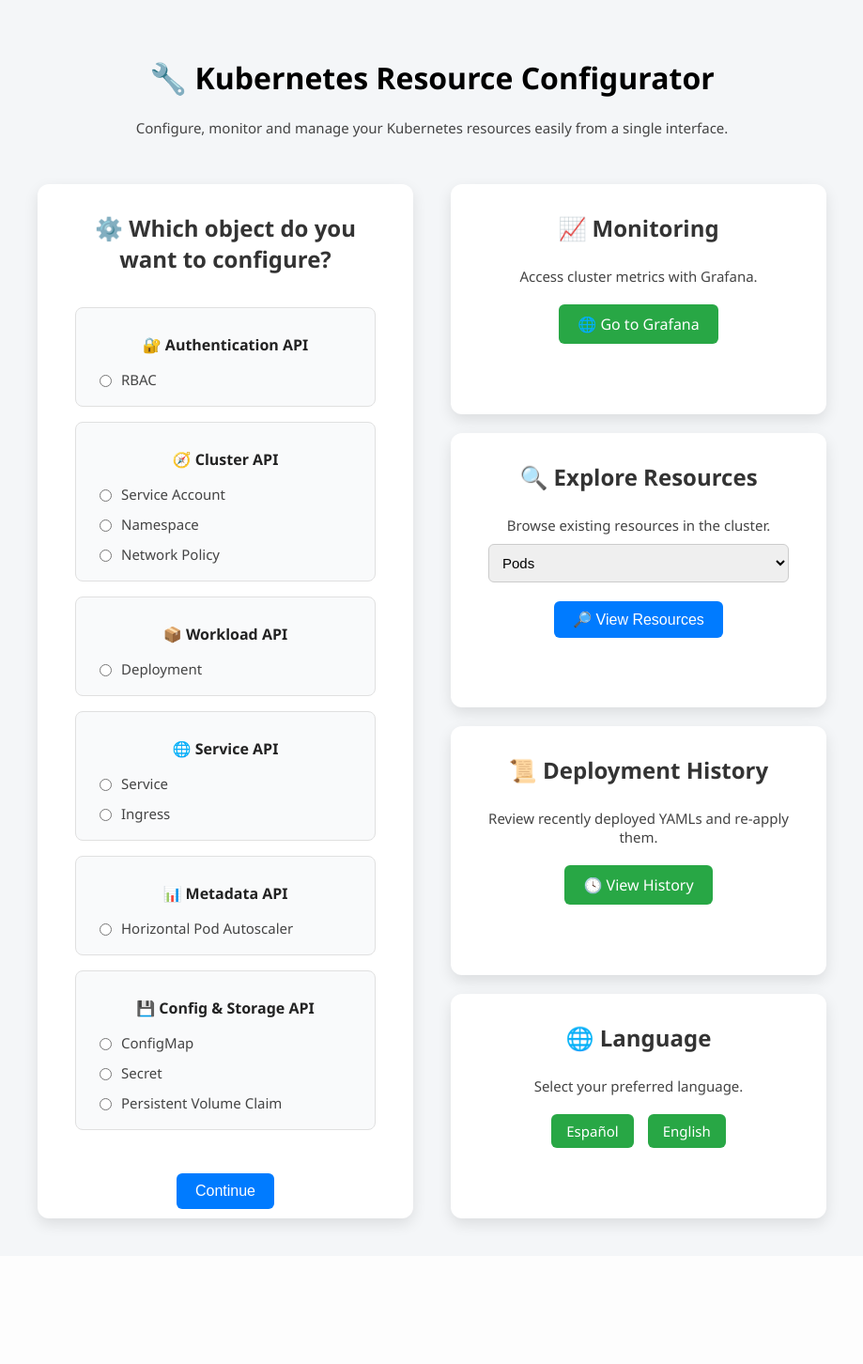
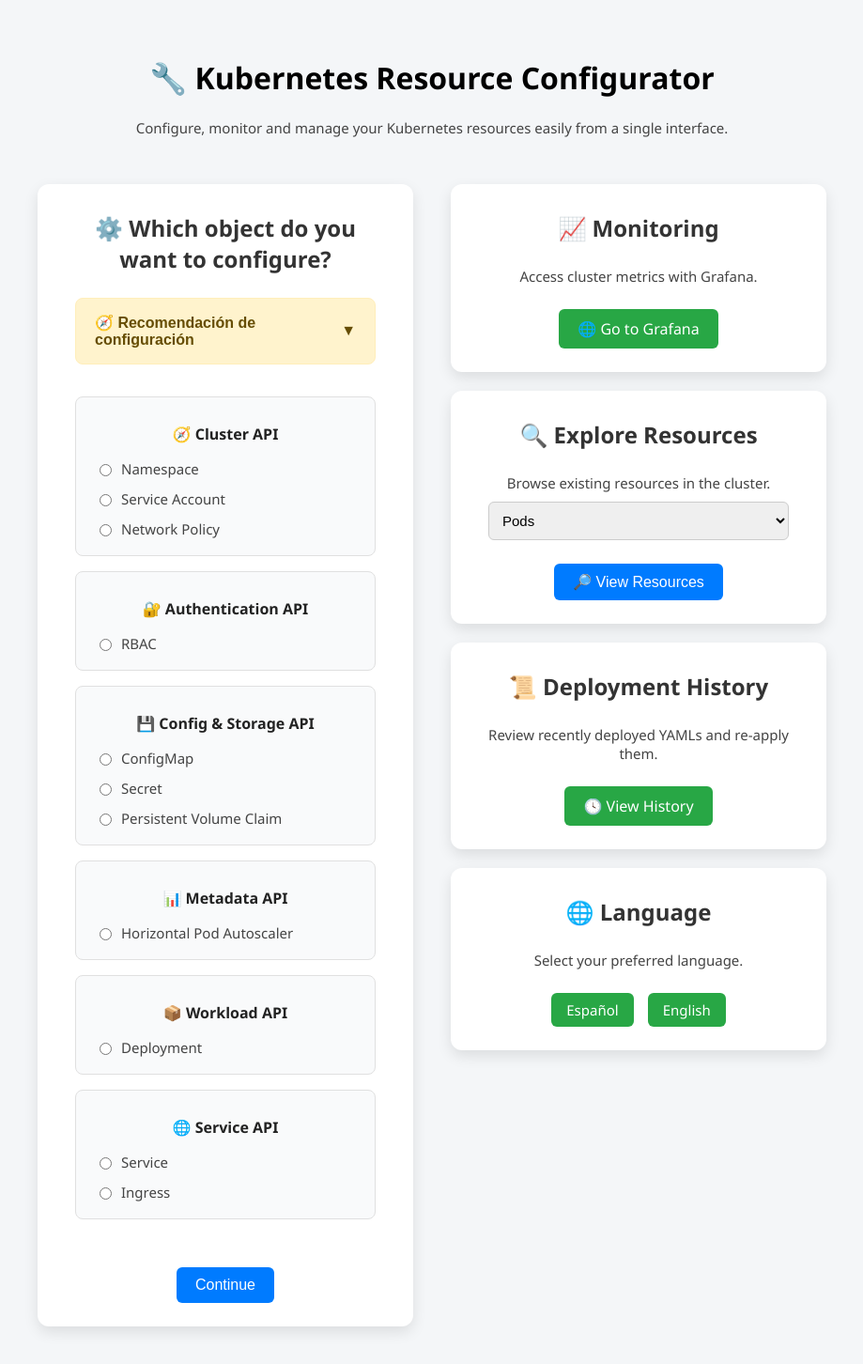
Before and after one commit to Mario-Bernaldez/AutoKubeDeploy, a Django app: page /configure/ in a window 1280 px wide. Shown: the whole page at 94% size, without its empty margins (180-1099 px from the left). Before the commit the page ends 1311 px from the top, so only its background shows below. Run offline with Django 5.2, Linux system fonts and the light colour scheme.

Commit message:
feat(kube-web): add guidance on preferred order for configuring Kubernetes objects

```diff
--- a/kube-web/app/templates/object_selector.html
+++ b/kube-web/app/templates/object_selector.html
@@ -24,7 +24,7 @@
 
     .row {
       display: flex;
-      align-items: stretch;
+      align-items: flex-start;
       gap: 40px;
       justify-content: center;
     }
@@ -74,7 +74,8 @@
     }
 
     .btn {
-      margin-top: 10px;
+      margin-top: 15px;
+      margin-bottom: 15px;
       padding: 10px 20px;
       background: #007bff;
       color: white;
@@ -216,6 +217,49 @@
     .api-category input[type="radio"] {
       margin-right: 10px;
     }
+
+    .recommendation-box {
+      margin-bottom: 24px;
+      background-color: #fff3cd;
+      border: 1px solid #ffeeba;
+      border-radius: 8px;
+      color: #664d03;
+      font-size: 15px;
+      line-height: 1.6;
+      text-align: left;
+      padding: 0;
+    }
+
+    .toggle-button {
+      width: 100%;
+      background: none;
+      border: none;
+      font-size: 16px;
+      font-weight: 600;
+      padding: 16px 20px;
+      text-align: left;
+      cursor: pointer;
+      display: flex;
+      justify-content: space-between;
+      align-items: center;
+      color: #664d03;
+    }
+
+    .toggle-button:hover {
+      background-color: #ffe8a1;
+    }
+
+    .toggle-button .icon {
+      transition: transform 0.2s ease;
+    }
+
+    .toggle-button[aria-expanded="true"] .icon {
+      transform: rotate(180deg);
+    }
+
+    .content {
+      padding: 0 20px 20px 20px;
+    }
   </style>
 </head>
 
@@ -233,17 +277,71 @@
         <form method="post" class="card">
           {% csrf_token %}
           <h2>⚙️ {% trans "Which object do you want to configure?" %}</h2>
+          <section class="recommendation-box" role="note" aria-label="Recomendación de configuración">
+            <button class="toggle-button" type="button" aria-expanded="false" aria-controls="recommendation-content"
+              onclick="toggleRecommendation(this)">
+              🧭 Recomendación de configuración
+              <span class="icon" aria-hidden="true">▼</span>
+            </button>
+
+            <div id="recommendation-content" class="content" hidden>
+              <p>Puedes configurar únicamente los objetos que necesites. Algunos recursos podrían ya existir o no ser
+                necesarios, según la configuración actual de tu clúster.</p>
+
+              <p>Para un flujo ordenado y funcional, se recomienda este orden:</p>
+
+              <ol>
+                <li>
+                  <strong>Namespace</strong>: define un entorno lógico que agrupa y aísla recursos. Útil para separar
+                  ambientes (dev, QA, prod).
+                </li>
+                <li>
+                  <strong>RBAC</strong>: establece qué usuarios, servicios o grupos pueden acceder a qué recursos. Es
+                  clave para la seguridad.
+                </li>
+                <li>
+                  <strong>Service Account</strong> → <strong>Network Policy</strong>: controlan la identidad del pod y
+                  sus comunicaciones.
+                </li>
+                <li>
+                  <strong>ConfigMap</strong>, <strong>Secret</strong>, <strong>PVC</strong>: almacenan configuraciones,
+                  credenciales y datos persistentes.
+                </li>
+                <li>
+                  <strong>Horizontal Pod Autoscaler</strong>: ajusta réplicas automáticamente con base en la carga.
+                </li>
+                <li>
+                  <strong>Deployment</strong>: gestiona el ciclo de vida de los pods.
+                </li>
+                <li>
+                  <strong>Service</strong> → <strong>Ingress</strong>: expone tus apps dentro o fuera del clúster.
+                </li>
+              </ol>
+            </div>
+          </section>
           <div class="tree-group">
+            <div class="api-category">
+              <h3>🧭 Cluster API</h3>
+              <label><input type="radio" name="object_type" value="namespace"> Namespace</label>
+              <label><input type="radio" name="object_type" value="sa"> Service Account</label>
+              <label><input type="radio" name="object_type" value="networkpolicy"> Network Policy</label>
+            </div>
+
             <div class="api-category">
               <h3>🔐 Authentication API</h3>
               <label><input type="radio" name="object_type" value="rbac" required> RBAC</label>
             </div>
 
             <div class="api-category">
-              <h3>🧭 Cluster API</h3>
-              <label><input type="radio" name="object_type" value="sa"> Service Account</label>
-              <label><input type="radio" name="object_type" value="namespace"> Namespace</label>
-              <label><input type="radio" name="object_type" value="networkpolicy"> Network Policy</label>
+              <h3>💾 Config & Storage API</h3>
+              <label><input type="radio" name="object_type" value="configMap"> ConfigMap</label>
+              <label><input type="radio" name="object_type" value="secret"> Secret</label>
+              <label><input type="radio" name="object_type" value="pvc"> Persistent Volume Claim</label>
+            </div>
+
+            <div class="api-category">
+              <h3>📊 Metadata API</h3>
+              <label><input type="radio" name="object_type" value="hpa"> Horizontal Pod Autoscaler</label>
             </div>
 
             <div class="api-category">
@@ -257,20 +355,7 @@
               <label><input type="radio" name="object_type" value="ingress"> Ingress</label>
             </div>
 
-            <div class="api-category">
-              <h3>📊 Metadata API</h3>
-              <label><input type="radio" name="object_type" value="hpa"> Horizontal Pod Autoscaler</label>
-            </div>
-
-            <div class="api-category">
-              <h3>💾 Config & Storage API</h3>
-              <label><input type="radio" name="object_type" value="configMap"> ConfigMap</label>
-              <label><input type="radio" name="object_type" value="secret"> Secret</label>
-              <label><input type="radio" name="object_type" value="pvc"> Persistent Volume Claim</label>
-            </div>
           </div>
-
-
           <button type="submit" class="btn">{% trans "Continue" %}</button>
         </form>
       </div>
@@ -344,4 +429,14 @@
   }
 </script>
 
+<script>
+  function toggleRecommendation(button) {
+    const content = document.getElementById("recommendation-content");
+    const isExpanded = button.getAttribute("aria-expanded") === "true";
+
+    button.setAttribute("aria-expanded", String(!isExpanded));
+    content.hidden = isExpanded;
+  }
+</script>
+
 </html>
```
